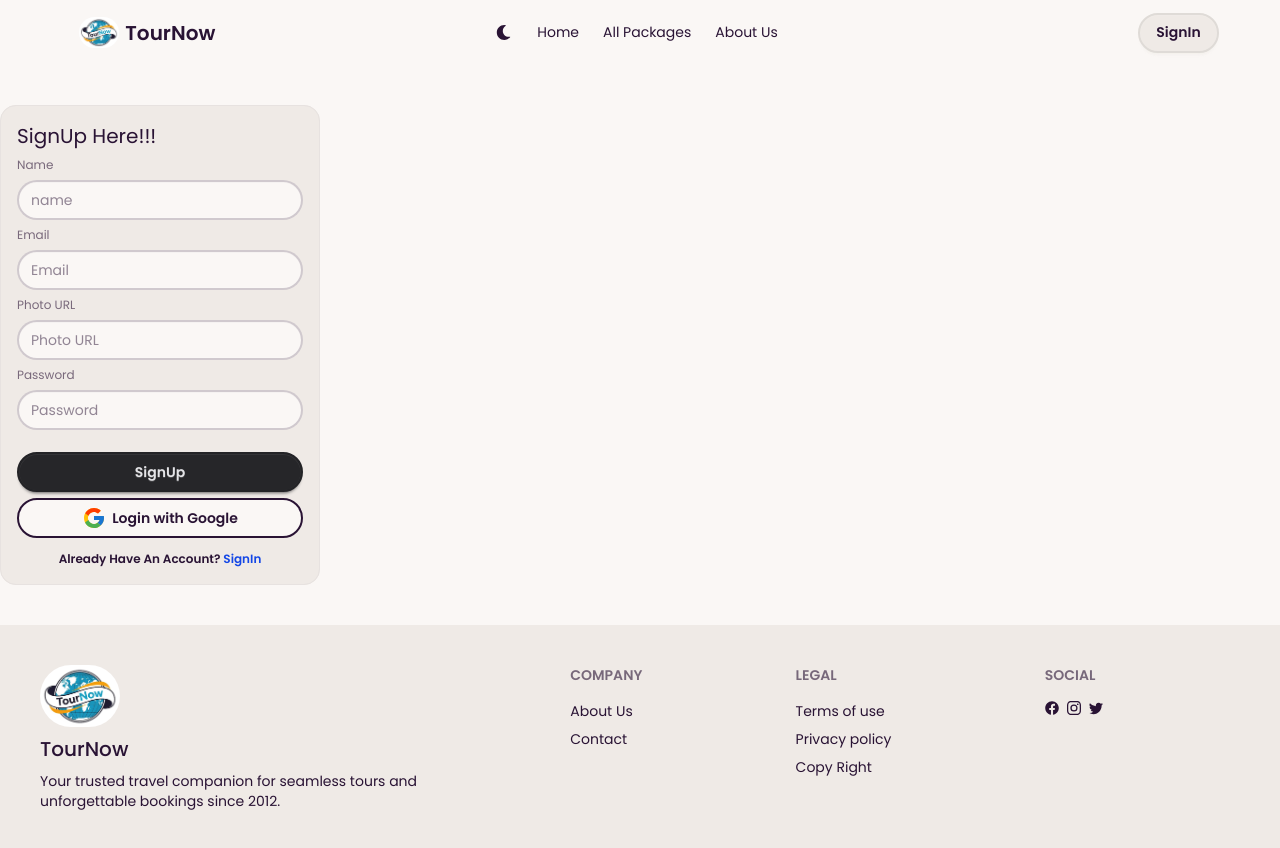
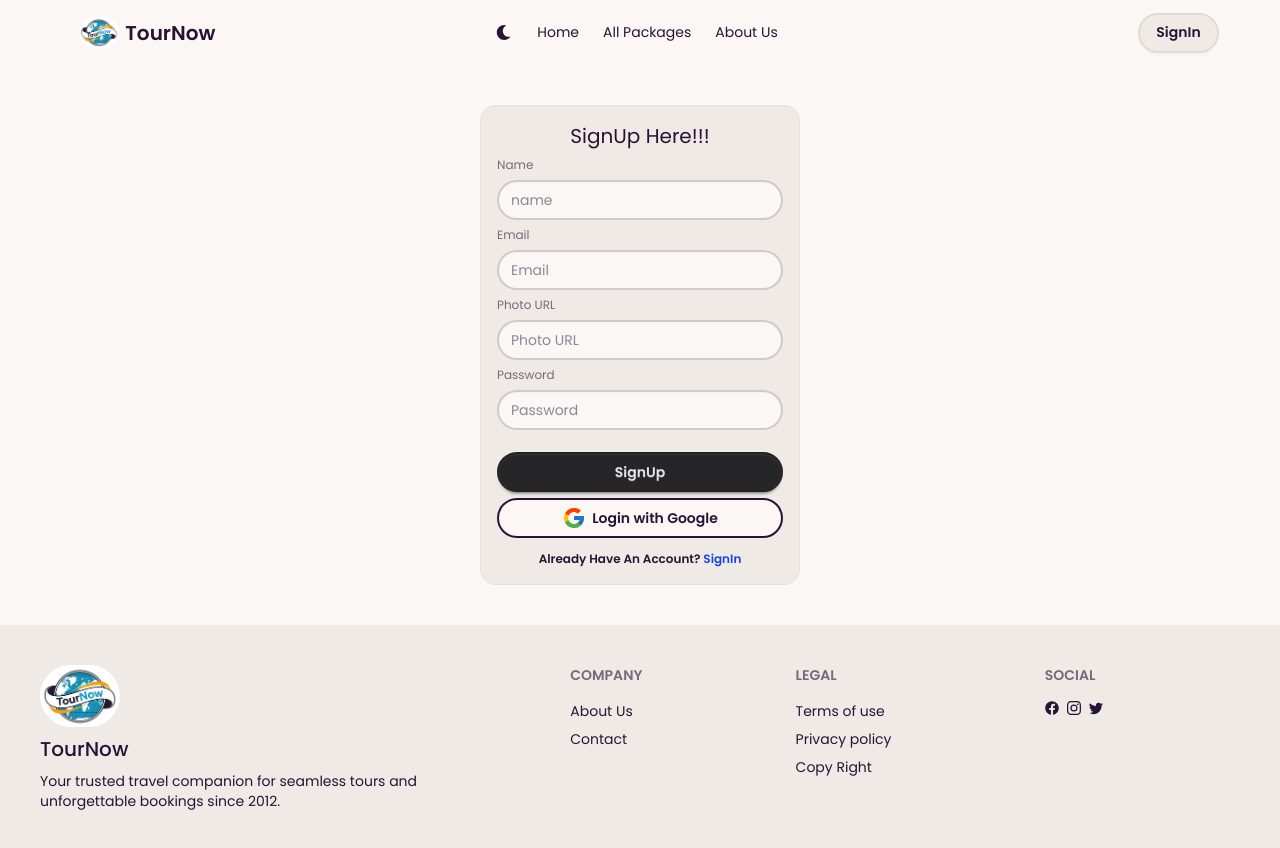
Before and after one commit to LinkonJT/Tour-Now-A11C17-Client, a React (Vite) app: page /signup in a window 1280 px wide. Shown: the top 848 px of the page. Built offline with nearby package versions, Linux system fonts and the light colour scheme; no server answers.

Commit message:
fixed minor issues

```diff
--- a/index.html
+++ b/index.html
@@ -2,7 +2,7 @@
 <html lang="en" data-theme="valentine">
   <head>
     <meta charset="UTF-8" />
-    <link rel="icon" type="image/svg+xml" href="/vite.svg" />
+    <link rel="icon" type="image/svg+xml" href="./src/assets/Tab-logo.png" />
     <meta name="viewport" content="width=device-width, initial-scale=1.0" />
     <title>TourNow</title>
   </head>
--- a/src/pages/SignIn.jsx
+++ b/src/pages/SignIn.jsx
@@ -83,7 +83,7 @@ navigate('/')
         loading && <Spinner></Spinner>
       } */}
       <form onSubmit={handleSignIn}>
-        <fieldset className="fieldset bg-base-200 border-base-300 rounded-box w-xs border p-4">
+        <fieldset className="fieldset bg-base-200 border-base-300 rounded-box mx-auto w-xs border p-4">
         <h2 className="fieldset-legend text-xl mx-auto">Login Here!!</h2>
 
         <label className="label">Email</label>
--- a/src/pages/SignUp.jsx
+++ b/src/pages/SignUp.jsx
@@ -88,12 +88,13 @@ navigate('/')
       });
   };
 
+ {loading && <Spinner></Spinner>}
   return (
-    <div className="my-10 mx-auto">
-      {loading && <Spinner></Spinner>}
+    <div className="my-10 mx-auto w-11/12">
+
       <form onSubmit={handleSignUp}>
-        <fieldset className="fieldset bg-base-200 border-base-300 rounded-box w-xs border p-4">
-          <h2 className="text-xl">SignUp Here!!!</h2>
+        <fieldset className="fieldset bg-base-200 border-base-300 rounded-box mx-auto w-xs border p-4">
+          <h2 className="text-xl text-center">SignUp Here!!!</h2>
           {/* name */}
           <label className="label">Name</label>
           <input type="text" className="input" name="name" placeholder="name" />
```
